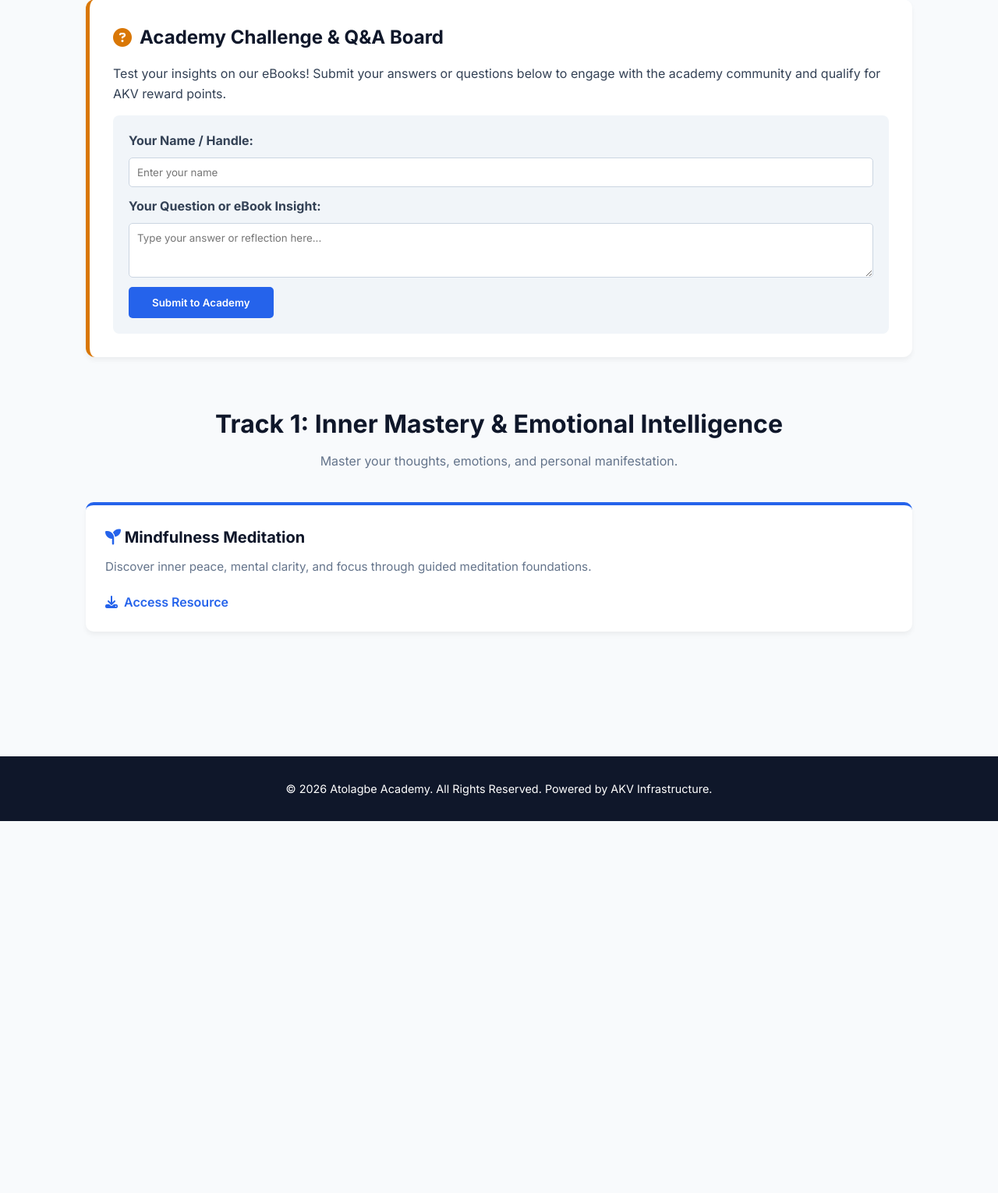
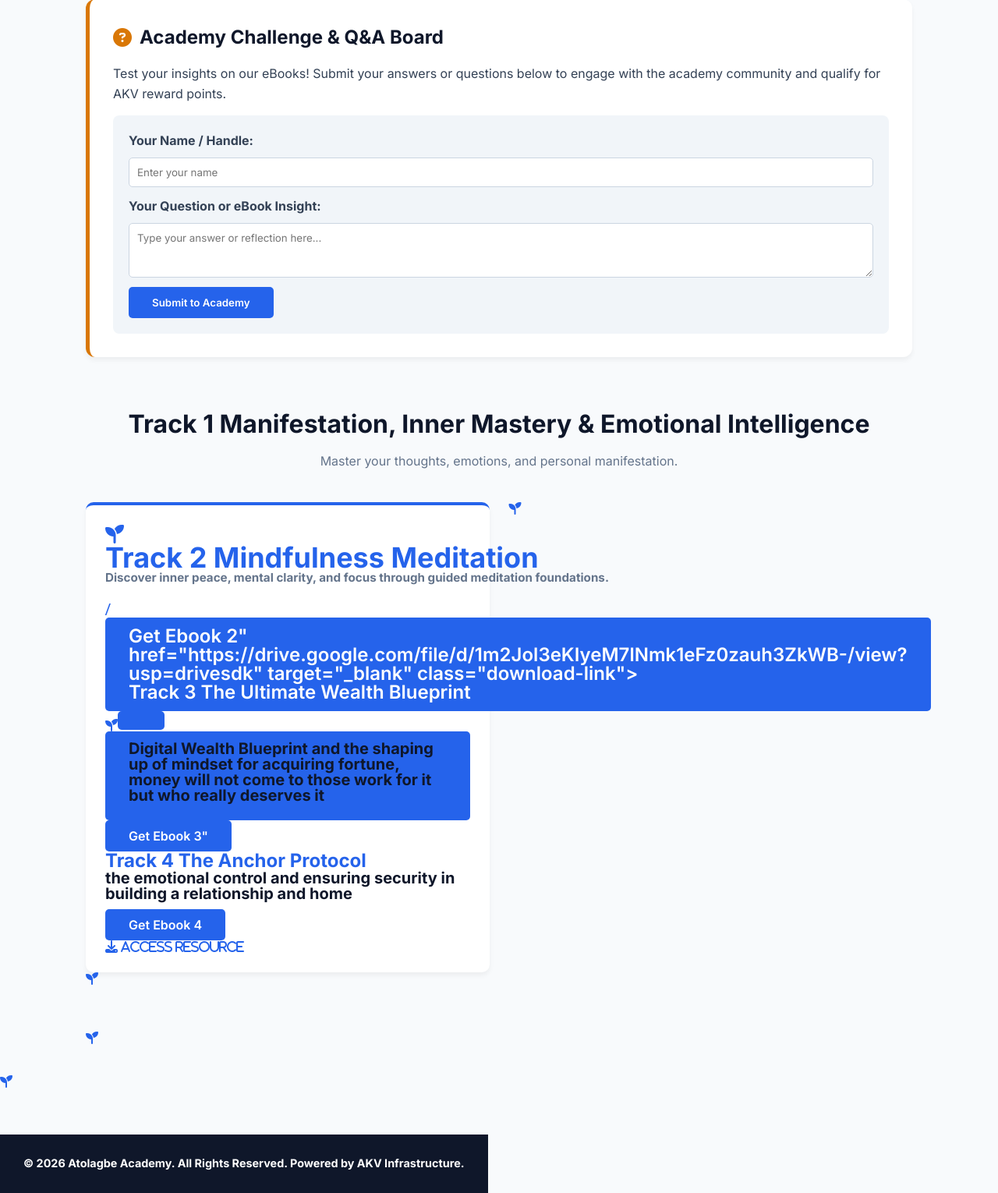
Before and after one commit to Aboladale01/global-command-center, a Flask app: page / in a window 1280 px wide. Shown: the part 946-2476 px from the top of the page at 78% size. Before the commit the page ends 1999 px from the top, so only its background shows below. Run offline with Flask 3, Linux system fonts and the light colour scheme.

Commit message:
Update index.html

```diff
--- a/templates/index.html
+++ b/templates/index.html
@@ -110,14 +110,31 @@
 
         <div class="track-section">
             <div class="section-title">
-                <h2>Track 1: Inner Mastery & Emotional Intelligence</h2>
+           <h2>Track 1 Manifestation, Inner Mastery & Emotional Intelligence</h2>
                 <p>Master your thoughts, emotions, and personal manifestation.</p>
             </div>
             <div class="grid">
                 <div class="card">
-                    <h3><i class="fa-solid fa-seedling" style="color:var(--accent);"></i> Mindfulness Meditation</h3>
-                    <p>Discover inner peace, mental clarity, and focus through guided meditation foundations.</p>
-                    <a href="https://drive.google.com/file/d/1m2Jol3eKIyeM7lNmk1eFz0zauh3ZkWB-/view?usp=drivesdk" target="_blank" class="download-link">
+  <h2><i class="fa-solid fa-seedling" style="color:var(--accent);"></h>
+
+<h2>Track 2 Mindfulness Meditation</h2>
+               <p>Discover inner peace, mental clarity, and focus through guided meditation foundations.</p>/
+  <a href="/download-ebook 2"
+class="btn">Get Ebook 2" href="https://drive.google.com/file/d/1m2Jol3eKIyeM7lNmk1eFz0zauh3ZkWB-/view?usp=drivesdk" target="_blank" class="download-link">
+
+<div
+<h2>Track 3 The Ultimate Wealth Blueprint</h2>
+<div class="ebook-card">
+    <h3>Digital Wealth Blueprint and the shaping up of mindset for acquiring fortune, money will not come to those work for it but who really deserves it</h3>
+    <a href="/download-ebook-3" class="btn">Get Ebook 3"</a>
+
+ </div>
+   <h2>Track 4 The Anchor Protocol</h2>
+<div class="ebook-card">
+    <h3>the emotional control and ensuring security in building a relationship and home</h3>
+    <a href="/download-ebook-4" class="btn">Get Ebook 4</a>
+</div>
+
                         <i class="fa-solid fa-download"></i> Access Resource
                     </a>
                 </div>
```
